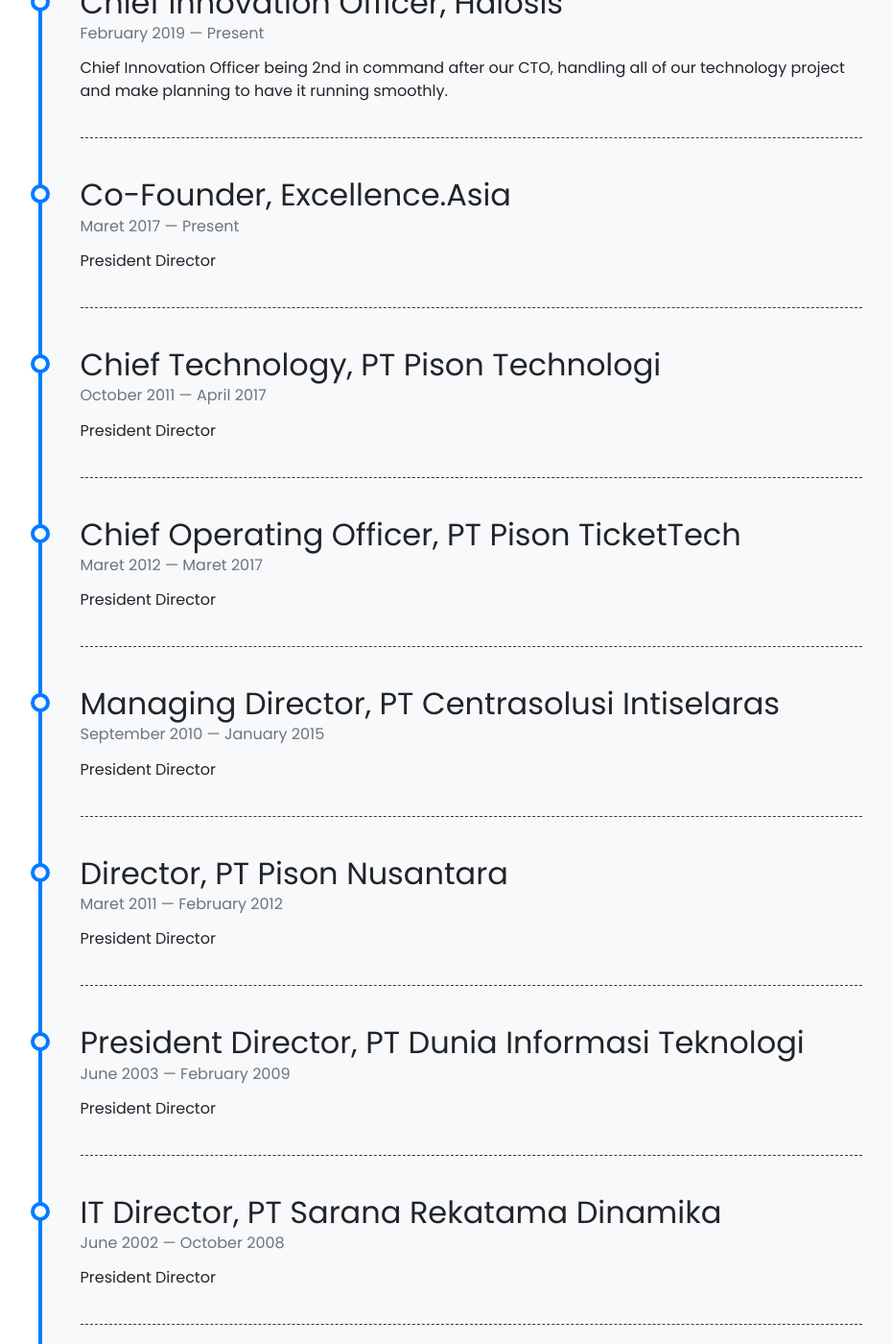
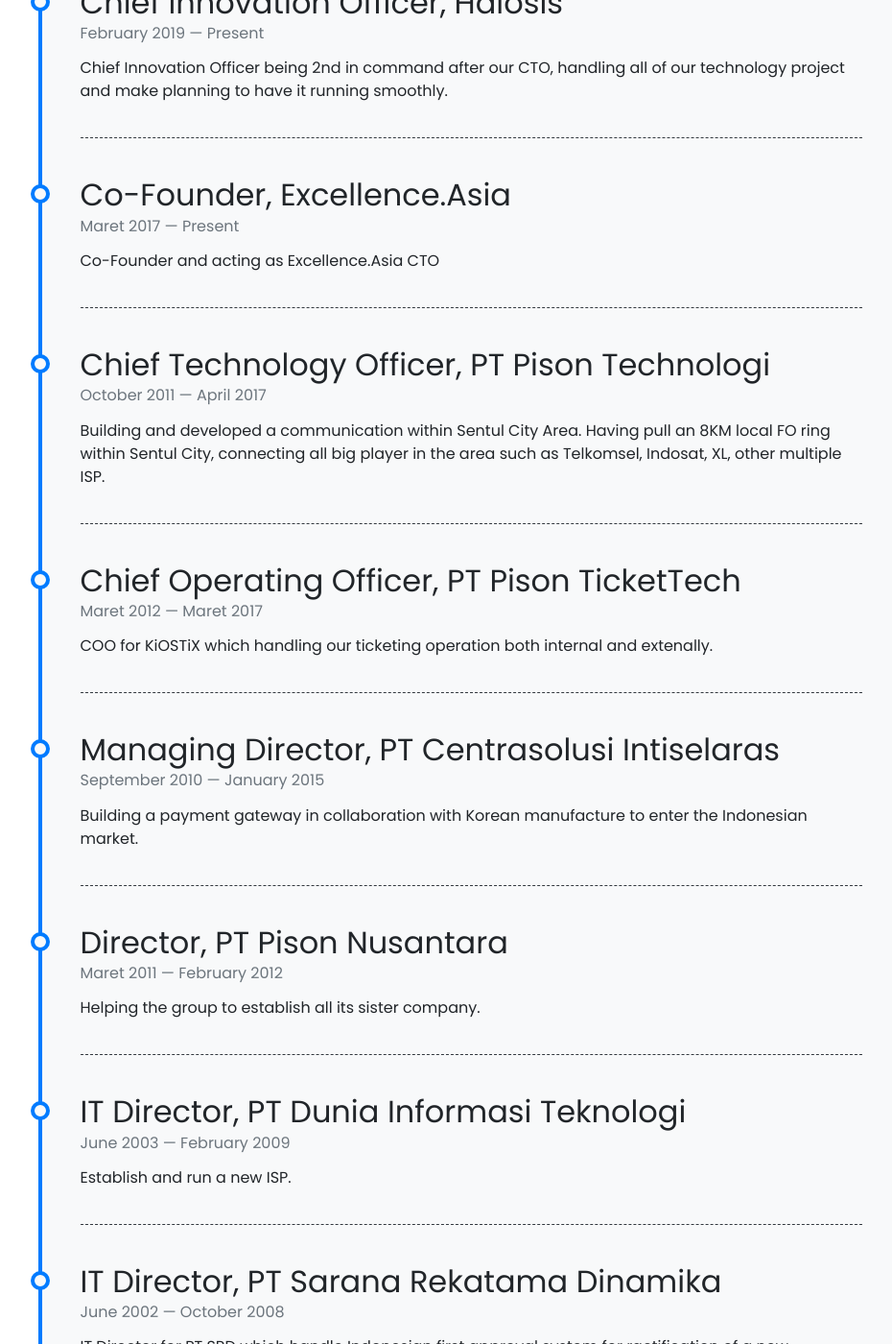
Before and after one commit to krdesigns-com/krdesigns-com.github.io, a Jekyll site: the page built from pages/about.md, in a window 1280 px wide and 1400 px high, scrolled down 719 px. Shown: the whole window at 96% size, without its empty margins (149-1079 px from the left). Built offline with Jekyll 4.4.1, drawn with Linux system fonts in a browser that asks for light colours; nearby versions of some CDN libraries; some of the changed text lies outside the part shown.

Commit message:
fixed page

```diff
--- a/_data/timeline.yml
+++ b/_data/timeline.yml
@@ -7,49 +7,50 @@
 - title: Co-Founder, Excellence.Asia
   from: Maret 2017
   to: Present
-  description: President Director
+  description: Co-Founder and acting as Excellence.Asia CTO
 
-- title: Chief Technology, PT Pison Technologi
+- title: Chief Technology Officer, PT Pison Technologi
   from: October 2011
   to: April 2017
-  description: President Director
+  description: Building and developed a communication within Sentul City Area. Having pull an 8KM local FO ring within
+               Sentul City, connecting all big player in the area such as Telkomsel, Indosat, XL, other multiple ISP.
 
 - title: Chief Operating Officer, PT Pison TicketTech
   from: Maret 2012
   to: Maret 2017
-  description: President Director
+  description: COO for KiOSTiX which handling our ticketing operation both internal and extenally.
 
 - title: Managing Director, PT Centrasolusi Intiselaras
   from: September 2010
   to: January 2015
-  description: President Director
+  description: Building a payment gateway in collaboration with Korean manufacture to enter the Indonesian market.
 
 - title: Director, PT Pison Nusantara
   from: Maret 2011
   to: February 2012
-  description: President Director
+  description: Helping the group to establish all its sister company.
 
-- title: President Director, PT Dunia Informasi Teknologi
+- title: IT Director, PT Dunia Informasi Teknologi
   from: June 2003
   to: February 2009
-  description: President Director
+  description: Establish and run a new ISP.
 
 - title: IT Director, PT Sarana Rekatama Dinamika
   from: June 2002
   to: October 2008
-  description: President Director
+  description: IT Director for PT SRD which handle Indonesian first approval system for ractification of a new company limited
 
 - title: President Director, PT NetWxS
   from: June 2001
   to: December 2002
-  description: President Director
+  description: Managing Malaysian new firewall software in Indonesia.
 
 - title: President Director, PT Media Manager
   from: July 2000
   to: June 2001
-  description: President Director
+  description: Manage one of Lippo Group early startup call Media Manager which begin a revolusionary in-house-media advertisement.
 
 - title: Supervisor, Arthur Andersen
   from: June 1995
   to: June 2000
-  description: Supervisor
+  description: My first career start by being an auditor and after 1 year assign as an IT auditor handling almost all Indonesia BUMN banks.
```
